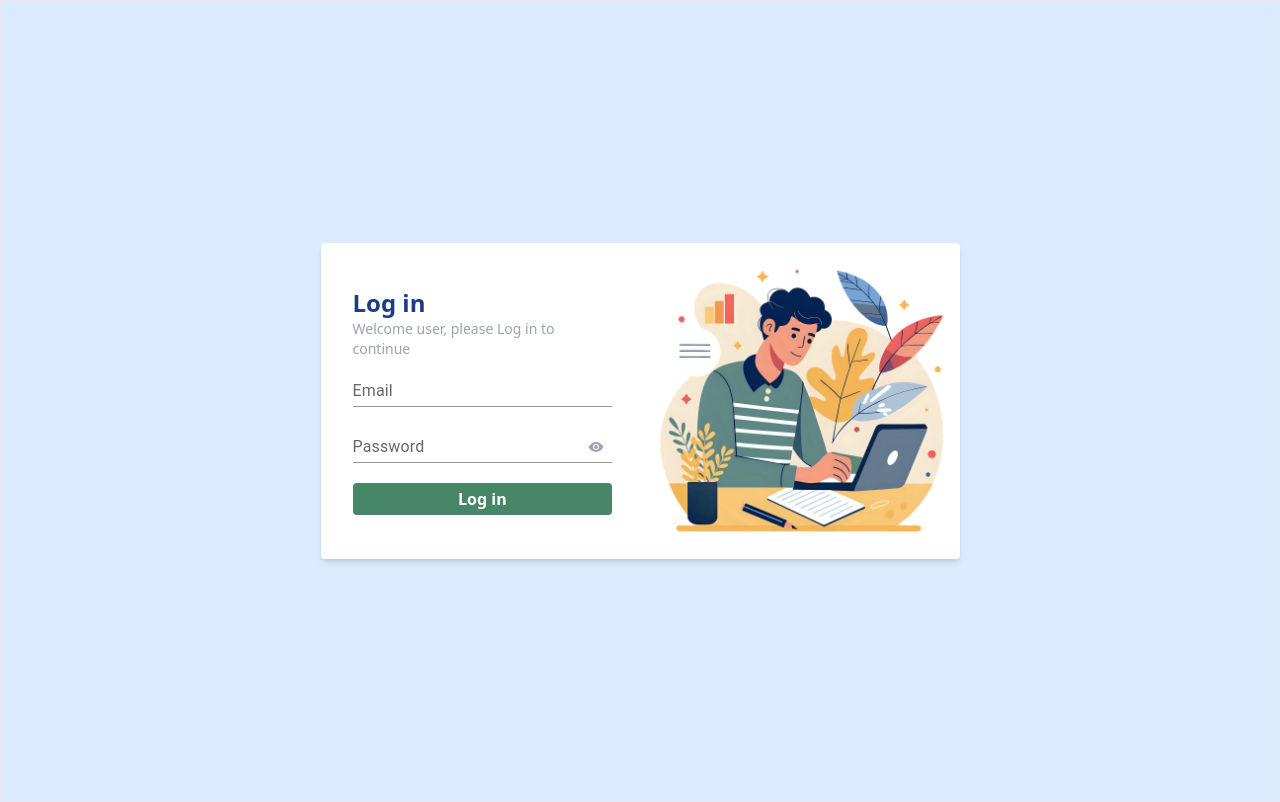
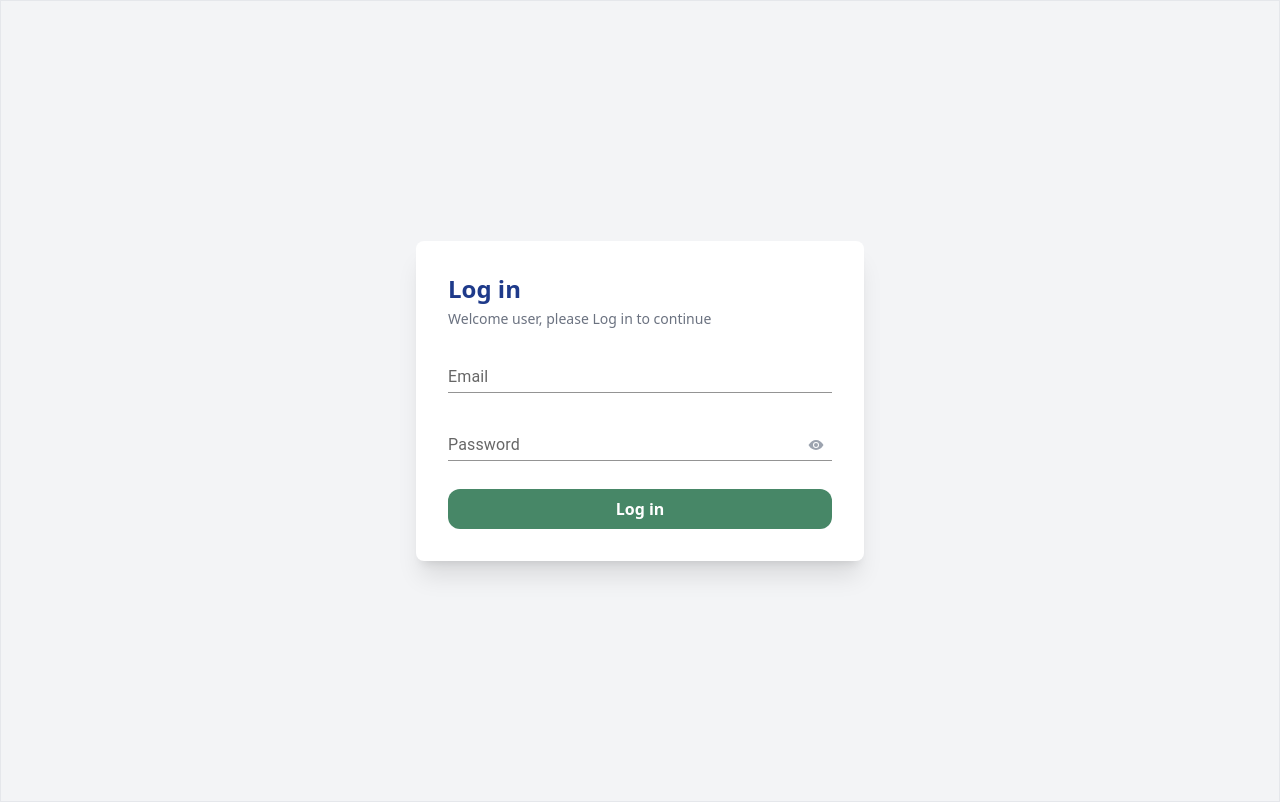
Before and after one commit to Adam29C/ra567-chat, a React (Vite) app: page /login in a window 1280 px wide. Built offline with nearby package versions, Linux system fonts and the light colour scheme.

Commit message:
new login ui changes

```diff
--- a/src/components/Home/Chatbox/Messages.jsx
+++ b/src/components/Home/Chatbox/Messages.jsx
@@ -152,7 +152,6 @@ const Messages = ({ first, ShowReplayBox, setShowReplayBox }) => {
 
   // console.log('groupedMessages', groupedMessages);
 
-
   return (
     <>
       <div
--- a/src/components/Home/Sidebar/MenuComponent.jsx
+++ b/src/components/Home/Sidebar/MenuComponent.jsx
@@ -82,8 +82,8 @@ const MenuComponent = () => {
     document.getElementById('my_modal_1').showModal();
   };
   const handleLogOutConfirmBtn = () => {
-    localStorage.removeItem('chatit');
-    localStorage.removeItem('chatit_darkmode');
+    localStorage.removeItem('info');
+    localStorage.removeItem('token');
     dispatch(setTheme(false));
     navigate('/login');
   };
@@ -143,7 +143,6 @@ const MenuComponent = () => {
       message: CreateStatus === 3 && SetRowData ? SetRowData.message : '',
       fileUrl: CreateStatus === 3 && SetRowData ? SetRowData.images : '',
     },
-
     validate: (values) => {
       const errors = {};
 
@@ -470,7 +469,7 @@ const MenuComponent = () => {
       <dialog id="my_modal_1" className="modal">
         <div className="modal-box">
           <h3 className="font-semibold text-lg">Log out?</h3>
-          <p className="py-4">Are you sure you want to log out?121212</p>
+          <p className="py-4">Are you sure you want to log out?</p>
 
           <div className="modal-action w-full flex justify-around">
             <button onClick={handleLogOutConfirmBtn}>Yes</button>
--- a/src/components/Home/Sidebar/ProfileHeader.jsx
+++ b/src/components/Home/Sidebar/ProfileHeader.jsx
@@ -62,7 +62,7 @@ const ProfileHeader = () => {
   const dispatch = useDispatch();
 
   return (
-    <div className="  w-full flex py-2 sh-[13vh] h-fit relative bg-none">
+    <div className="w-full flex py-2 sh-[13vh] h-fit relative bg-none">
       <div className="w-[100%] flex flex-row-reverse items-center   ">
         <MenuComponent />
         <div
--- a/src/components/Home/Sidebar/ProfileView.jsx
+++ b/src/components/Home/Sidebar/ProfileView.jsx
@@ -24,7 +24,7 @@ const ProfileView = ({ handleProfileView, profileImage }) => {
             src={profileImage?.profilePic || './images/default_profile.png'}
             alt="profile"
             // srcSet=""
-            className=" h-full"
+            className="h-full"
           />
         </div>
       </div>
--- a/src/pages/Login.jsx
+++ b/src/pages/Login.jsx
@@ -91,9 +91,9 @@ const Login = () => {
           </span>
         </div>
       )}
-      <div className="w-full h-auto md:h-dvh flex items-center justify-center bg-blue-100 ">
+      {/* <div className="w-full h-auto md:h-dvh flex items-center justify-center bg-blue-100 ">
         <div className="bg-white w-full md:w-10/12 lg:w-6/12 pt-12 md:pt-0 flex flex-col md:flex-row items-center rounded shadow-md ">
-          {/* ================== Login Input Fields ================== */}
+
           <div className="p-4 px-8 flex flex-col">
             <h3 className="text-2xl font-bold text-blue-900">Log in</h3>
             <p className="text-sm text-gray-400">
@@ -175,14 +175,97 @@ const Login = () => {
             </form>
           </div>
 
-          {/* ================== Side picture ====================== */}
           <div className="w-10/12 md:w-6/12 flex items-center ">
             <div className="w-full">
               <img src="./images/login.png" alt="login" className="w-full" />
             </div>
           </div>
         </div>
+      </div> */}
+
+      <div className="min-h-screen flex items-center justify-center bg-gray-100 px-4">
+        <div className="w-full max-w-sm md:max-w-md bg-white p-6 md:p-8 rounded-lg shadow-xl">
+          <h3 className="text-2xl font-bold text-blue-900 mb-1">Log in</h3>
+          <p className="text-sm text-gray-500 mb-4">
+            Welcome user, please Log in to continue
+          </p>
+
+          <form className="flex flex-col gap-y-4" onSubmit={handleSubmit}>
+            {/* Email Field */}
+            <div className="flex flex-col gap-y-1">
+              <TextField
+                id="standard-basic"
+                label="Email"
+                variant="standard"
+                name="username"
+                type="text"
+                value={values.username}
+                onChange={handleChange}
+                onBlur={handleBlur}
+                fullWidth
+              />
+              <span className="text-red-500 text-sm">
+                {errors.username && touched.username ? errors.username : null}
+              </span>
+            </div>
+
+            {/* Password Field */}
+            <div className="flex flex-col gap-y-1">
+              <FormControl variant="standard" fullWidth>
+                <InputLabel htmlFor="standard-adornment-password">
+                  Password
+                </InputLabel>
+                <Input
+                  id="standard-adornment-password"
+                  type={showPassword ? 'text' : 'password'}
+                  name="password"
+                  value={values.password}
+                  onBlur={handleBlur}
+                  onChange={handleChange}
+                  endAdornment={
+                    <InputAdornment position="end">
+                      <IconButton
+                        aria-label="toggle password visibility"
+                        onClick={handleClickShowPassword}
+                        onMouseDown={handleMouseDownPassword}
+                      >
+                        {showPassword ? (
+                          <IoEyeOffSharp className="text-base text-gray-400" />
+                        ) : (
+                          <IoEyeSharp className="text-base text-gray-400" />
+                        )}
+                      </IconButton>
+                    </InputAdornment>
+                  }
+                />
+              </FormControl>
+              <span className="text-red-500 text-sm">
+                {errors.password && touched.password ? errors.password : null}
+              </span>
+            </div>
+
+            {/* Submit Button */}
+            {loading ? (
+              <button
+                className="flex justify-center items-center gap-x-2 bg-blue-600 text-white py-2 rounded font-semibold mt-2"
+                type="button"
+                disabled
+              >
+                <span className="loading loading-spinner loading-xs"></span>
+                Loading...
+              </button>
+            ) : (
+              <button
+                className="login-color  text-white py-2 rounded-xl font-bold mt-2 transition duration-200"
+                type="submit"
+              >
+                Log in
+              </button>
+            )}
+          </form>
+        </div>
       </div>
+
       <ToastContainer />
     </>
   );
```
Also changed, not shown: src/components/Home/Chatbox/MessageSend.jsx (+6 -2 lines).
